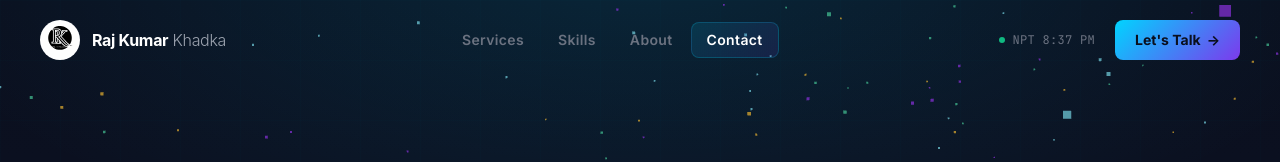
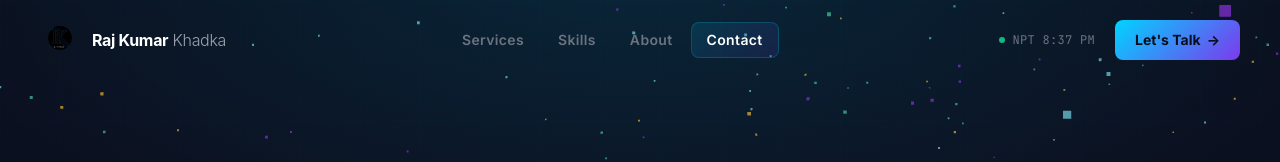
Before and after one commit to RajkumarKhadka/rajWebsite, a Next.js app: page / in a window 1280 px wide. Shown: the top 162 px of the page. Built offline with nearby package versions, Linux system fonts and the light colour scheme.

Commit message:
fix: remove white SVG background so logo

```diff
--- a/components/ui/Logo.tsx
+++ b/components/ui/Logo.tsx
@@ -5,7 +5,7 @@ export default function Logo({ size = 44 }: { size?: number }) {
       width={size}
       height={size}
       alt="Raj Kumar Khadka"
-      style={{ borderRadius: "50%" }}
+
     />
   );
 }
```
Also changed, not shown: app/favicon.svg, public/favicon.svg.
